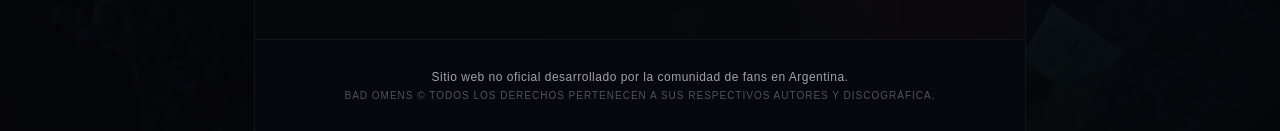
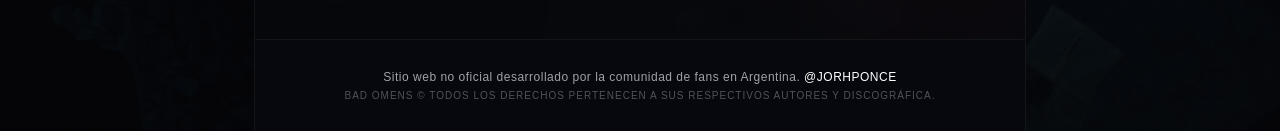
Before and after one commit to jorhponce/badomensarg, a plain HTML site: page index.html in a window 1280 px wide. Shown: the part 669-800 px from the top of the page. Drawn offline with Linux system fonts and the light colour scheme; no server answers.

Commit message:
Fix HTML structure and restore content

```diff
--- a/index.html
+++ b/index.html
@@ -177,7 +177,7 @@
       <!-- FOOTER -->
       <footer class="site-footer">
         <p class="footer-disclaimer">
-          Sitio web no oficial desarrollado por la comunidad de fans en Argentina.
+          Sitio web no oficial desarrollado por la comunidad de fans en Argentina. <a href="https://ww.instagram.com/jorhponce">@JORHPONCE</a>
         </p>
         <p class="footer-copy">
           Bad Omens © Todos los derechos pertenecen a sus respectivos autores y discográfica.
```
